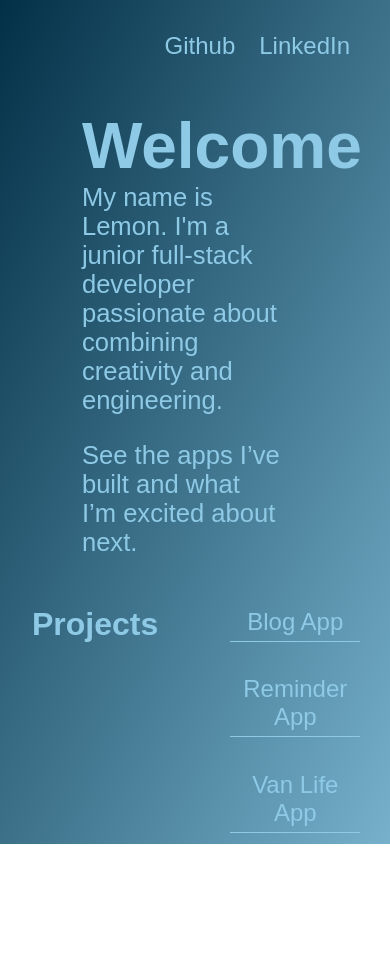
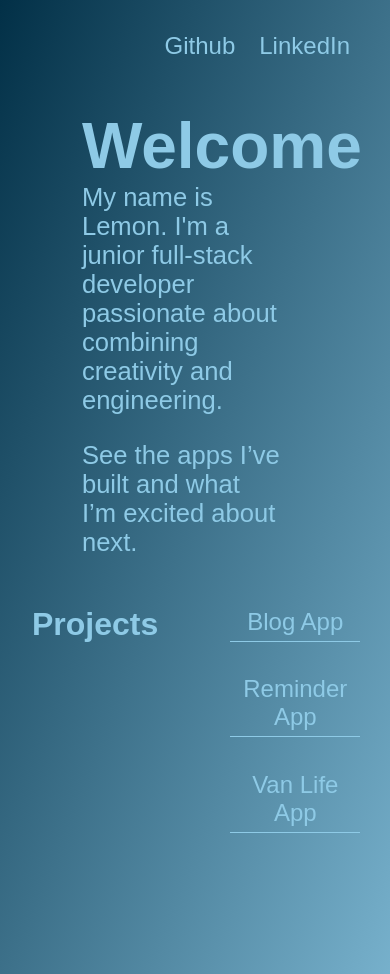
Before and after one commit to Lefie/lemon, a React (Vite) app: page / in a window 390 px wide. Built offline with nearby package versions, Linux system fonts and the light colour scheme; a web font is replaced by a local one.

Commit message:
fix height

```diff
--- a/src/index.css
+++ b/src/index.css
@@ -7,7 +7,7 @@
 .wrapper {
   /* background-color: #023047; */
   background: linear-gradient(to bottom right, #023047 0%, #8ecae6 120% );
-  min-height: 100vh;
+  min-height: 100dvh;
 }
 
 .content-container{
@@ -26,7 +26,7 @@
   flex-direction: column;
   align-items: end;
   justify-content: center;
-  height: 7vh;
+  min-height: 7vh;
   /* border:1px solid red; */
   margin:1em;
 }
@@ -49,7 +49,7 @@
   display: flex;
   flex-direction: row;
   /* border:1px solid #8ecae6; */
-  height:80vh;
+  min-height:80vh;
 }
 
 .about {
@@ -131,13 +131,8 @@ a:active {
 
 @media screen and (max-width: 800px) {
 
-  .wrapper {
-    min-height: 100dvh;
-  }
-
 
   .content-container{
-
     margin-left:0;
     margin-right:0;
     min-height: auto;
```
